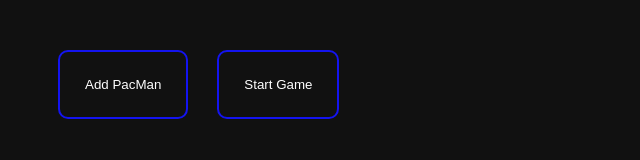
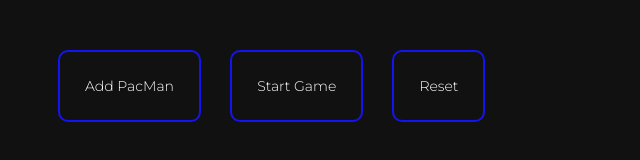
Before and after one commit to tylerthejester/PacMen-Exercise, a plain HTML site: page index.html in a window 1280 px wide. Shown: the whole page, without its empty margins (0-640 px from the left). Drawn offline with Linux system fonts and the light colour scheme.

Commit message:
update reset button

```diff
--- a/index.html
+++ b/index.html
@@ -1,11 +1,16 @@
 <html>
 <head>
     <script src="./pacmen.js" ></script>
+    <link href="https://fonts.googleapis.com/css2?family=Montserrat:ital,wght@0,100..900;1,100..900&display=swap" rel="stylesheet">
 </head>
 
 <style>
     body {
         background-color: #111111;
+        font-family: "Montserrat", sans-serif;
+        font-optical-sizing: auto;
+        font-weight: 300;
+        font-style: normal;
     }
     button {
         background-color: #111111;
@@ -13,6 +18,11 @@
         padding: 25px;
         border: 2.5px solid #1414F0;
         border-radius: 10px;
+        font-family: "Montserrat", sans-serif;
+        font-optical-sizing: auto;
+        font-weight: 300;
+        font-style: normal;
+        font-size: 14px;
     }
     button:hover {
         background-color: #F0DC14;
@@ -24,12 +34,26 @@
     .button-2 {
         margin-left: 25px;
     }
+    .link-button {
+        background-color: #111111;
+        color: #FFFFFF;
+        padding: 25px;
+        border: 2.5px solid #1414F0;
+        border-radius: 10px;
+        text-decoration: none;
+        font-size: 14px;
+    }
+    .link-button:hover {
+        background-color: #F0DC14;
+        color: #111111;
+    }
 </style>
 
 <body>
     <div id='game'>
         <button onclick='makeOne()' width='200' height='30'>Add PacMan</button>
         <button onclick='update()' width='200' height='30' class="button-2">Start Game</button>
+        <a href="https://tylerthejester.github.io/PacMen-Exercise/" target="_blank" class="link-button button-2">Reset</a>
     </div>
 </body>
 
```
